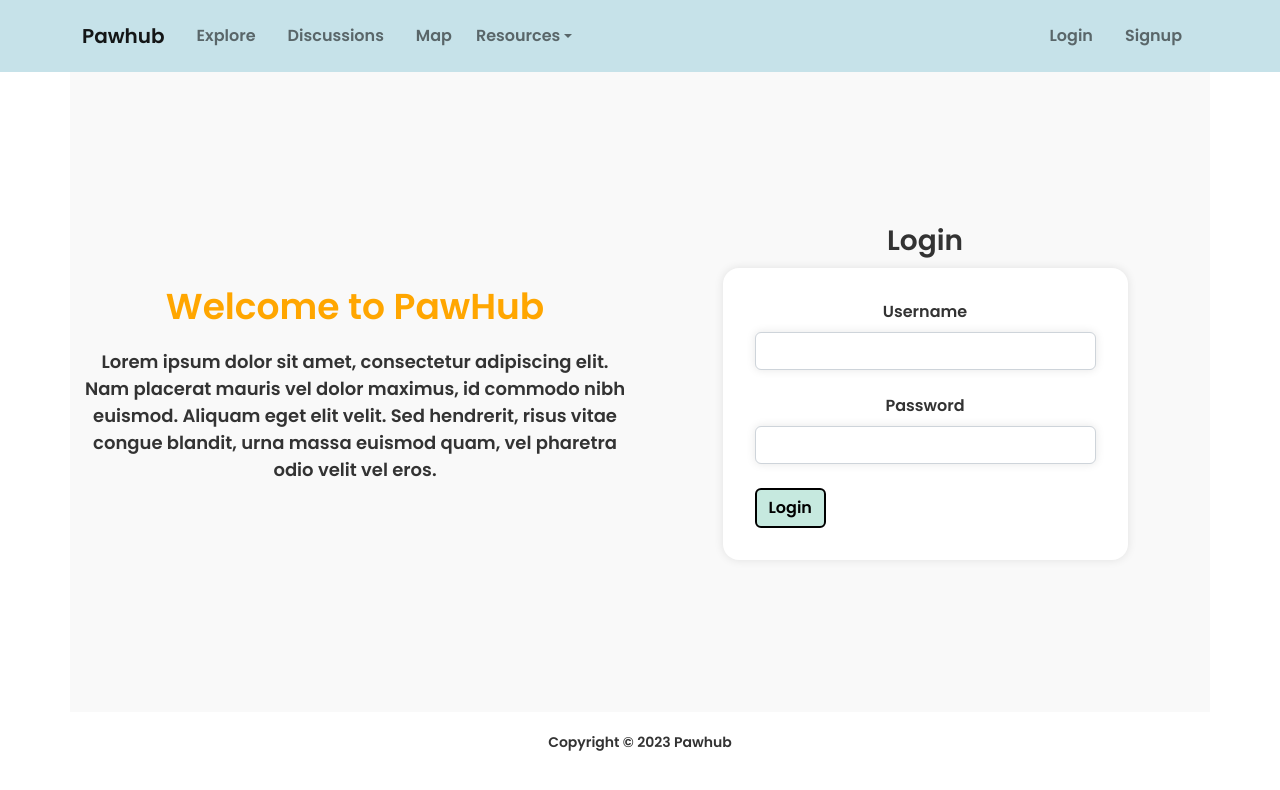
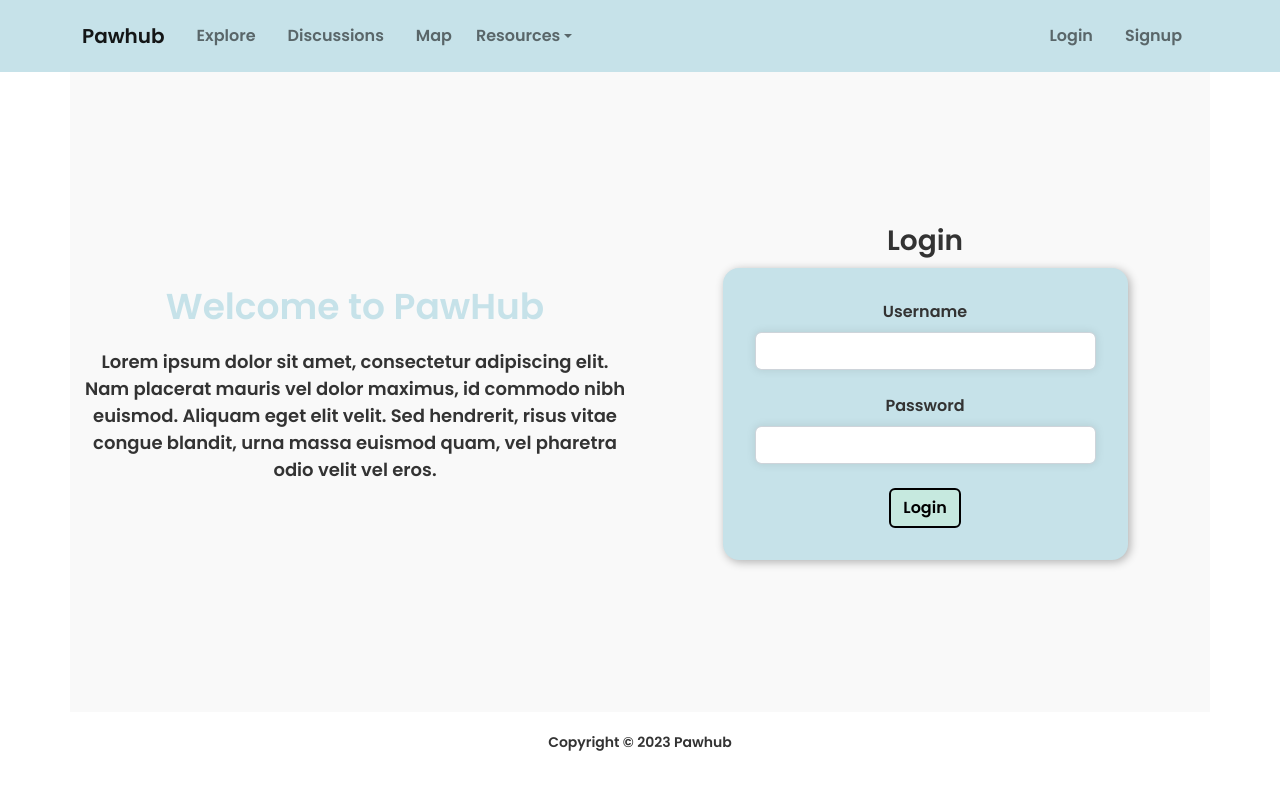
Before and after one commit to t-iffany/pawhub, a React (Create React App) app in the folder pawhub-frontend/: page /login in a window 1280 px wide. Shown: the top 790 px of the page. Built offline with nearby package versions, Linux system fonts and the light colour scheme; no server answers.

Commit message:
shown box shadow and centered items

```diff
--- a/pawhub-frontend/src/components/Login.css
+++ b/pawhub-frontend/src/components/Login.css
@@ -14,7 +14,7 @@
 .description-header {
   font-family: 'Poppins', sans-serif;
   font-weight: 700;
-  color: #ffa600;
+  color: #C6E2E9;
   font-size: 36px;
   margin-bottom: 20px;
 }
@@ -37,13 +37,13 @@
 }
 
 .form-container form {
-  background-color: white;
+  background-color: #C6E2E9;
   padding: 2rem;
   border-radius: 1rem;
-  box-shadow: 0px 0px 10px rgba(0, 0, 0, 0.1);
+  border: 2px black;
   display: flex;
   flex-direction: column;
-  align-items: flex-start;
+  align-items: center;
   font-family: 'Poppins', sans-serif;
 }
 
@@ -53,7 +53,9 @@
   font-weight: bold;
   text-align: center;
 }
-
+.container-form{
+  border: 2px black;
+}
 .form-input {
   width: 100px;
   padding: 1rem;
@@ -62,13 +64,14 @@
   border-radius: 0.5rem;
   border: none;
   box-shadow: 0px 0px 10px rgba(0, 0, 0, 0.1);
+  border: 2px black;
 }
 
 .form-container form input[type="submit"] {
   width: 100%;
   padding: 1rem;
   margin-top: 1.5rem;
-  background-color: blue;
+  background-color: #C6E9DF;
   color: white;
   font-size: 1.2rem;
   border-radius: 0.5rem;
@@ -77,5 +80,10 @@
 }
 
 .form-container form input[type="submit"]:hover {
-  background-color: lightblue;
+  background-color: #A1CFDB;
 }
+
+.form-button {
+  background-color: #C6E9DF;
+  border: 2px black;
+}
--- a/pawhub-frontend/src/components/Login.jsx
+++ b/pawhub-frontend/src/components/Login.jsx
@@ -55,7 +55,7 @@ const Login = ({setCurrentUser}) => {
         </Col>
         <Col md={6} className="form-container">
           <h3 className="form-header">Login</h3>
-          <Form onSubmit={handleSubmit}>
+          <Form className="container-form" onSubmit={handleSubmit}>
             <Form.Group controlId="username">
               <Form.Label className="form-label">Username</Form.Label>
               <Form.Control
```
